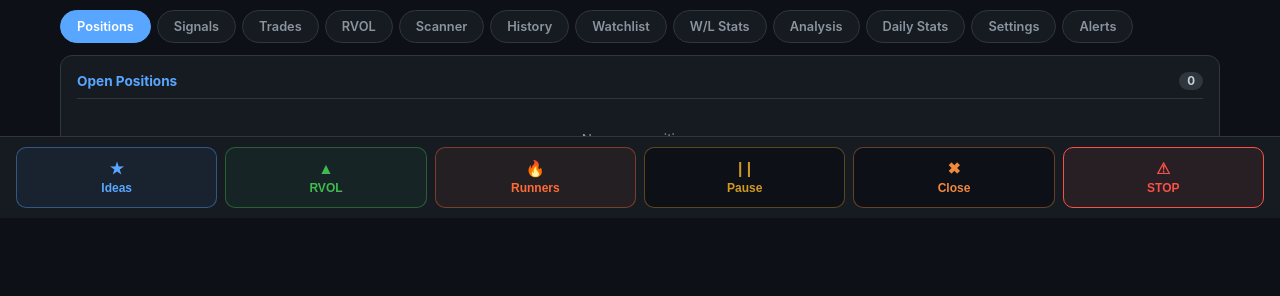
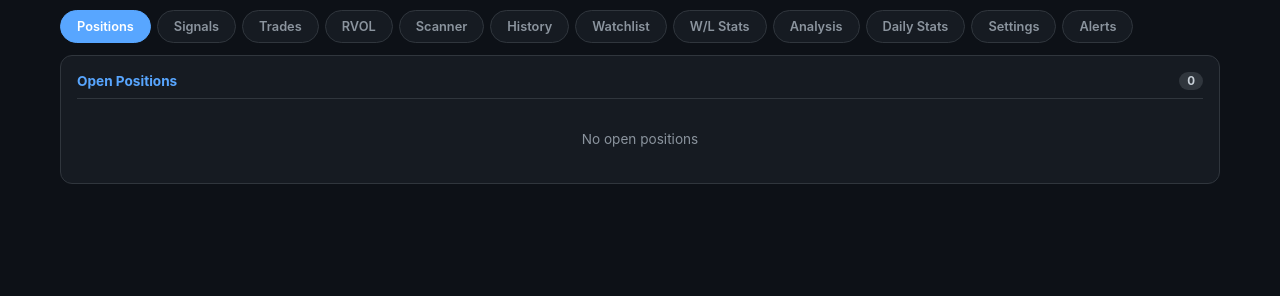
Before and after one commit to femibol/tpstrategyv3, a Flask app: page / in a window 1280 px wide. Shown: the part 582-878 px from the top of the page. Run offline with Flask 3, Linux system fonts and the light colour scheme; data that the repository does not hold is empty.

Commit message:
Dashboard: remove redundant bottom bar (#103)
Top control bar + tab navigation cover the same actions. Frees ~80px of mobile viewport.

```diff
--- a/bot/dashboard/templates/dashboard.html
+++ b/bot/dashboard/templates/dashboard.html
@@ -19,7 +19,7 @@
         body {
             background: var(--bg); color: var(--text);
             font-family: -apple-system, BlinkMacSystemFont, 'Segoe UI', Roboto, monospace;
-            padding: 12px; padding-bottom: calc(80px + var(--safe-bottom));
+            padding: 12px; padding-bottom: calc(20px + var(--safe-bottom));
             min-height: 100vh; overflow-x: hidden;
         }
 
@@ -1065,29 +1065,9 @@
 </div>
 
 <!-- BOTTOM CONTROL BAR (6 buttons) -->
-<div class="controls">
-    <button class="ctrl-btn suggest" onclick="switchTab('suggestions')">
-        <span class="ctrl-icon">&#9733;</span>Ideas
-    </button>
-    <button class="ctrl-btn rvol-btn" onclick="switchTab('rvol')">
-        <span class="ctrl-icon">&#9650;</span>RVOL
-    </button>
-    <button class="ctrl-btn runners-btn" onclick="switchTab('runners')">
-        <span class="ctrl-icon">&#128293;</span>Runners
-    </button>
-    <button class="ctrl-btn pause" id="btnPause" onclick="controlBot('pause')">
-        <span class="ctrl-icon">| |</span>Pause
-    </button>
-    <button class="ctrl-btn resume" id="btnResume" style="display:none" onclick="controlBot('resume')">
-        <span class="ctrl-icon">&#9654;</span>Resume
-    </button>
-    <button class="ctrl-btn close-all" onclick="showConfirm('close-all')">
-        <span class="ctrl-icon">&#10006;</span>Close
-    </button>
-    <button class="ctrl-btn emergency" onclick="showEmergencyModal()">
-        <span class="ctrl-icon">&#9888;</span>STOP
-    </button>
-</div>
+<!-- Bottom bar removed — control buttons are now at the top of the page
+     (▶ Running / 🔌 Reconnect IBKR / ✖ Close All). Tab navigation handles
+     Ideas/RVOL/Runners. Frees up mobile viewport space. -->
 
 <!-- EMERGENCY STOP MODAL -->
 <div class="modal-overlay" id="emergencyModal">
```
